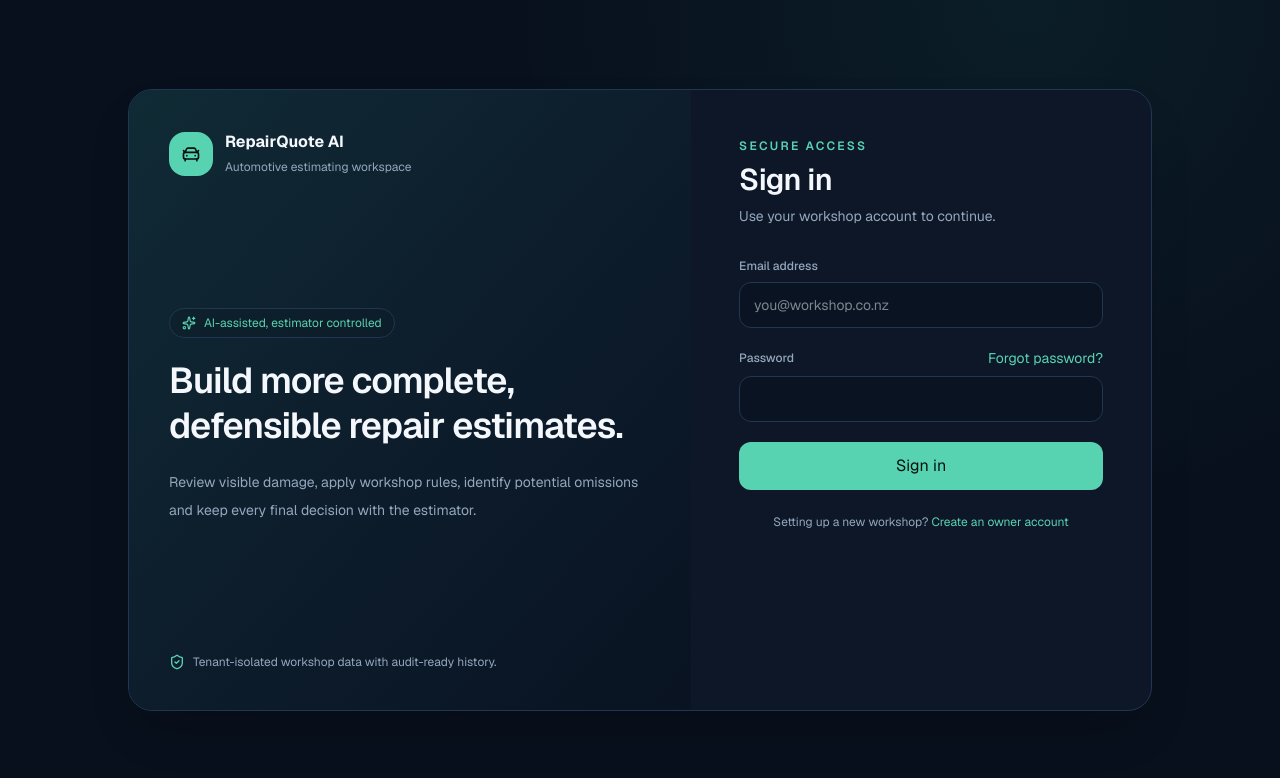
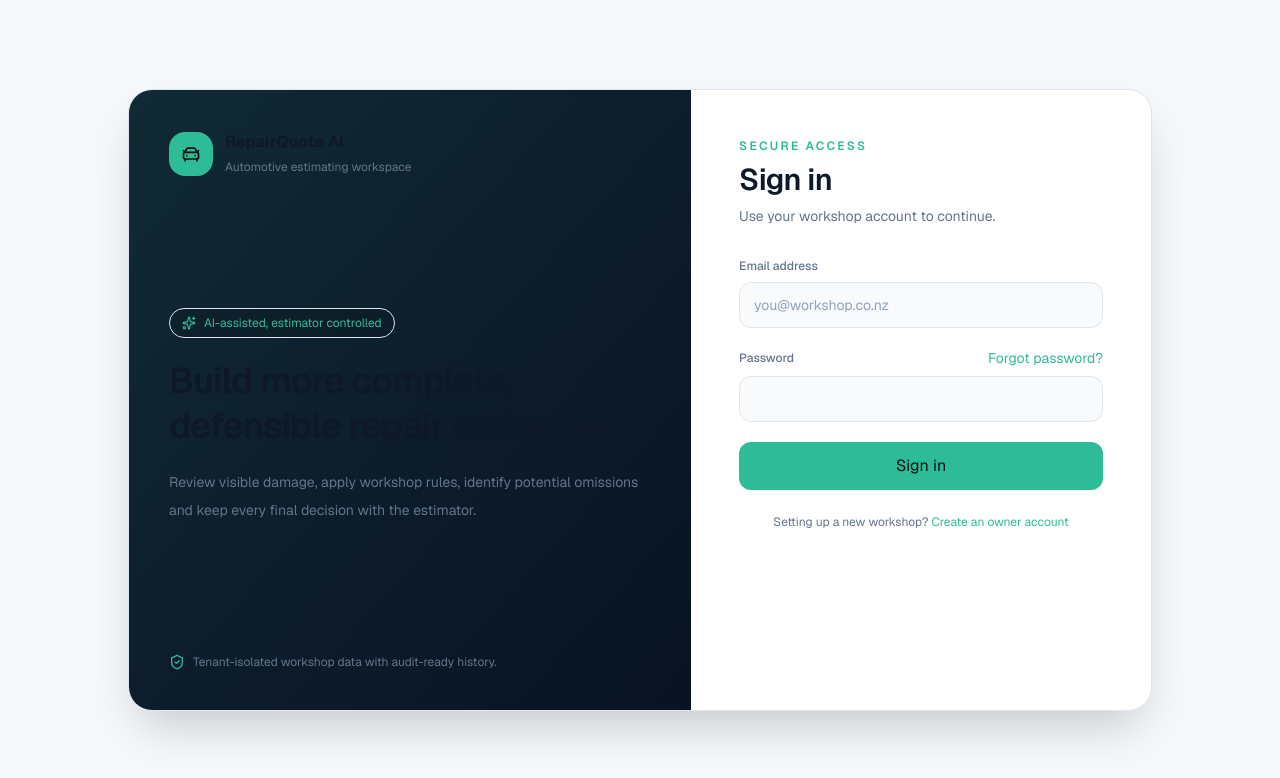
Before and after one commit to vishaalzala/ai-repair-estimator, a Next.js app: page /login in a window 1280 px wide. Shown: the top 778 px of the page. Built offline with nearby package versions, Linux system fonts and the light colour scheme.

Commit message:
Switch estimator UI to professional light design system

```diff
--- a/app/globals.css
+++ b/app/globals.css
@@ -1,26 +1,74 @@
 @import "tailwindcss";
 
 :root {
-  --background: #08101d;
-  --surface: #0d1728;
-  --surface-2: #111f34;
-  --surface-3: #172941;
-  --border: #213650;
-  --text: #f4f7fb;
-  --muted: #94a7bd;
-  --brand: #58d3b2;
-  --brand-strong: #2ebc98;
-  --warning: #f4c45d;
-  --danger: #ff7d88;
+  --background: #f6f8fb;
+  --surface: #ffffff;
+  --surface-2: #f8fafc;
+  --surface-3: #eef7f4;
+  --border: #dfe6ee;
+  --text: #0f172a;
+  --muted: #64748b;
+  --brand: #2ebc98;
+  --brand-strong: #159476;
+  --warning: #b7791f;
+  --danger: #dc2626;
 }
 
 * { box-sizing: border-box; }
 html { background: var(--background); }
 body {
   margin: 0;
-  background: radial-gradient(circle at 80% 0%, rgba(46, 188, 152, 0.08), transparent 32rem), var(--background);
+  min-height: 100vh;
+  background: var(--background);
   color: var(--text);
   font-family: var(--font-geist-sans), Arial, sans-serif;
+  -webkit-font-smoothing: antialiased;
+  text-rendering: optimizeLegibility;
 }
 button,a,input,select,textarea { font: inherit; }
-::selection { background: rgba(88, 211, 178, 0.3); }
+button,a { -webkit-tap-highlight-color: transparent; }
+input,select,textarea {
+  color: var(--text);
+  background-color: #fff;
+}
+input::placeholder,textarea::placeholder { color: #94a3b8; }
+input:focus,select:focus,textarea:focus {
+  outline: none;
+  border-color: rgba(46,188,152,.7);
+  box-shadow: 0 0 0 3px rgba(46,188,152,.12);
+}
+::selection { background: rgba(46,188,152,.22); }
+
+/* Compatibility layer while existing estimator screens inherit the light system. */
+.text-white { color: var(--text) !important; }
+[class*="bg-[#091322]"],
+[class*="bg-[#07101d]"],
+[class*="bg-[#050b14]"],
+[class*="bg-[#0a1423]"],
+[class*="bg-[#08101d]"] { background-color: var(--surface-2) !important; }
+[class*="hover:bg-white/5"]:hover,
+[class*="hover:bg-white/10"]:hover { background-color: var(--surface-3) !important; }
+
+.app-card {
+  border: 1px solid var(--border);
+  background: var(--surface);
+  border-radius: 1rem;
+  box-shadow: 0 1px 2px rgba(15,23,42,.03), 0 8px 28px rgba(15,23,42,.035);
+}
+.app-input {
+  width: 100%;
+  border: 1px solid var(--border);
+  border-radius: .75rem;
+  background: #fff;
+  padding: .7rem .8rem;
+  font-size: .875rem;
+}
+.app-label {
+  display: block;
+  margin-bottom: .4rem;
+  color: var(--muted);
+  font-size: .7rem;
+  font-weight: 600;
+  letter-spacing: .04em;
+  text-transform: uppercase;
+}
```
